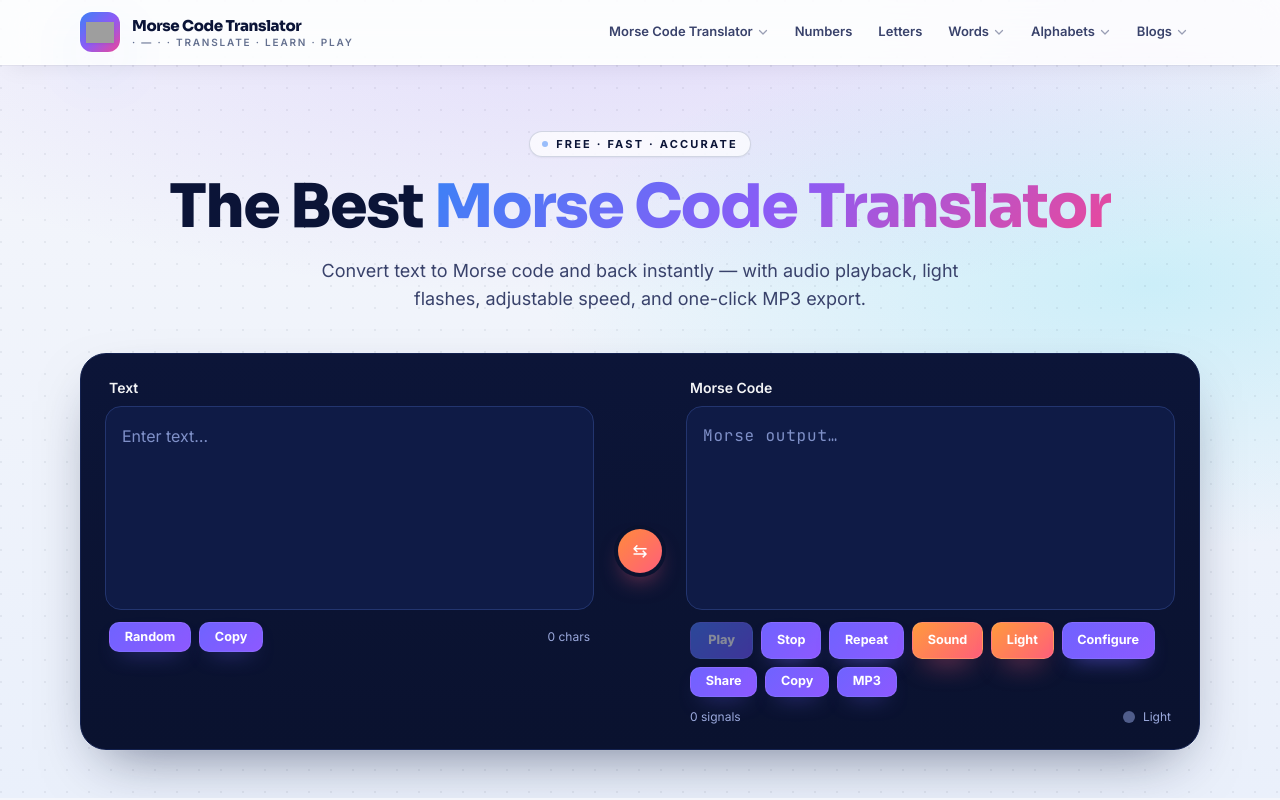
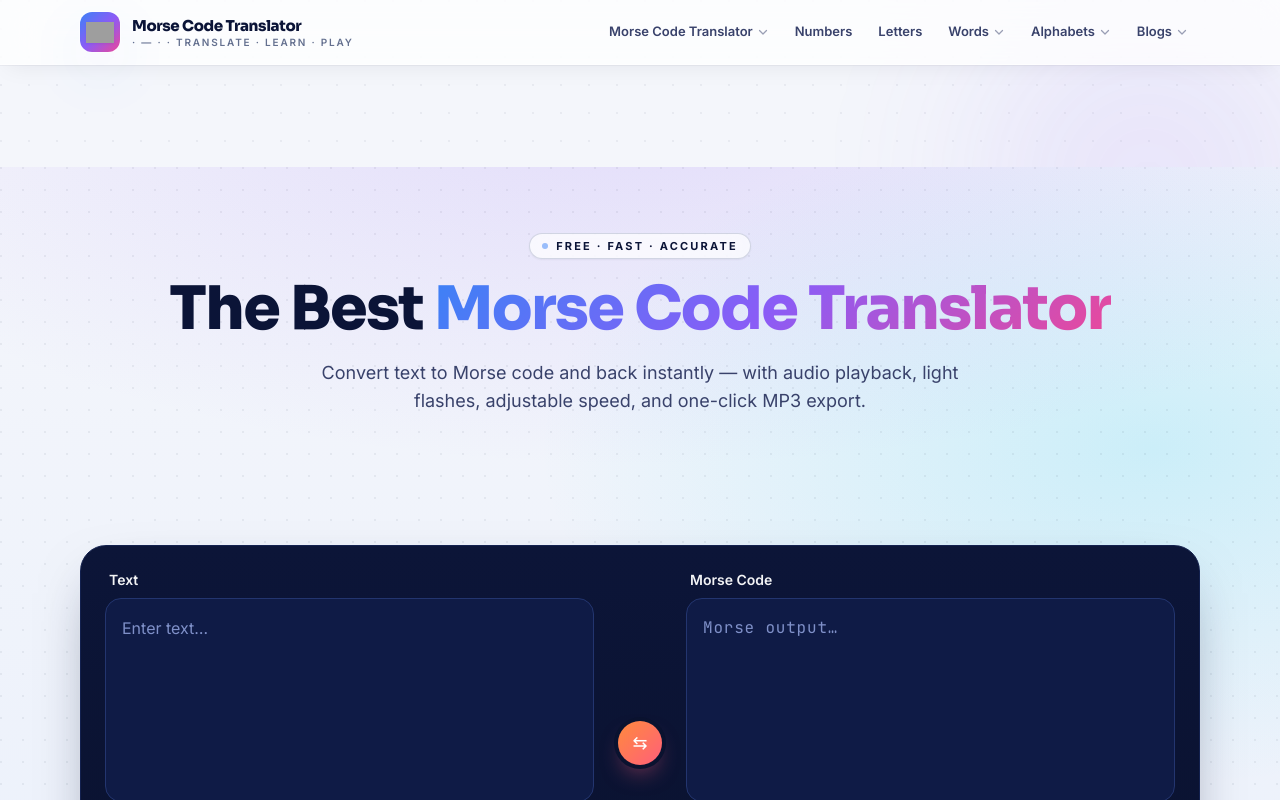
Before and after one commit to hashey1000-coder/morsecode, a Next.js app in the folder site/: page / in a window 1280 px wide. Shown: the top 800 px of the page. Built offline with nearby package versions, Linux system fonts and the light colour scheme; grey boxes are pictures that could not be loaded.

Commit message:
ads added

```diff
--- a/site/app/globals.css
+++ b/site/app/globals.css
@@ -44,16 +44,6 @@ body {
   padding: 0 1rem;
   position: relative;
   z-index: 10;
-  display: none;
-}
-
-.wp-ad-slot:has(.wp-ad-raw:not(:empty)),
-.wp-ad-slot:has(.wp-ad-raw iframe),
-.wp-ad-slot:has(.wp-ad-raw ins),
-.wp-ad-slot:has(.wp-ad-raw > div),
-.wp-ad-slot:has(.wp-ad-raw > span),
-.wp-ad-slot:has(script:not(:empty)) {
-  display: block;
 }
 
 .wp-ad-slot-top {
@@ -80,10 +70,6 @@ body {
   display: block;
   width: 100%;
   min-height: 90px;
-}
-
-.wp-ad-raw:empty {
-  min-height: 0;
 }
 
 /* Fixed decorative page background */
--- a/site/app/layout.tsx
+++ b/site/app/layout.tsx
@@ -65,7 +65,6 @@ export default function RootLayout({ children }: { children: React.ReactNode })
       </head>
       <body className="min-h-screen flex flex-col bg-[#f4f6fb] text-ink-900 antialiased">
         <div className="page-bg-decor" aria-hidden="true" />
-        <div id={AD_UNIT_IDS.anchor} className="wp-ad-anchor-slot" />
         <Header />
         <AdSlot id={AD_UNIT_IDS.topLeaderboard} variant="top" />
         <main className="flex-1 relative z-10">{children}</main>
```
